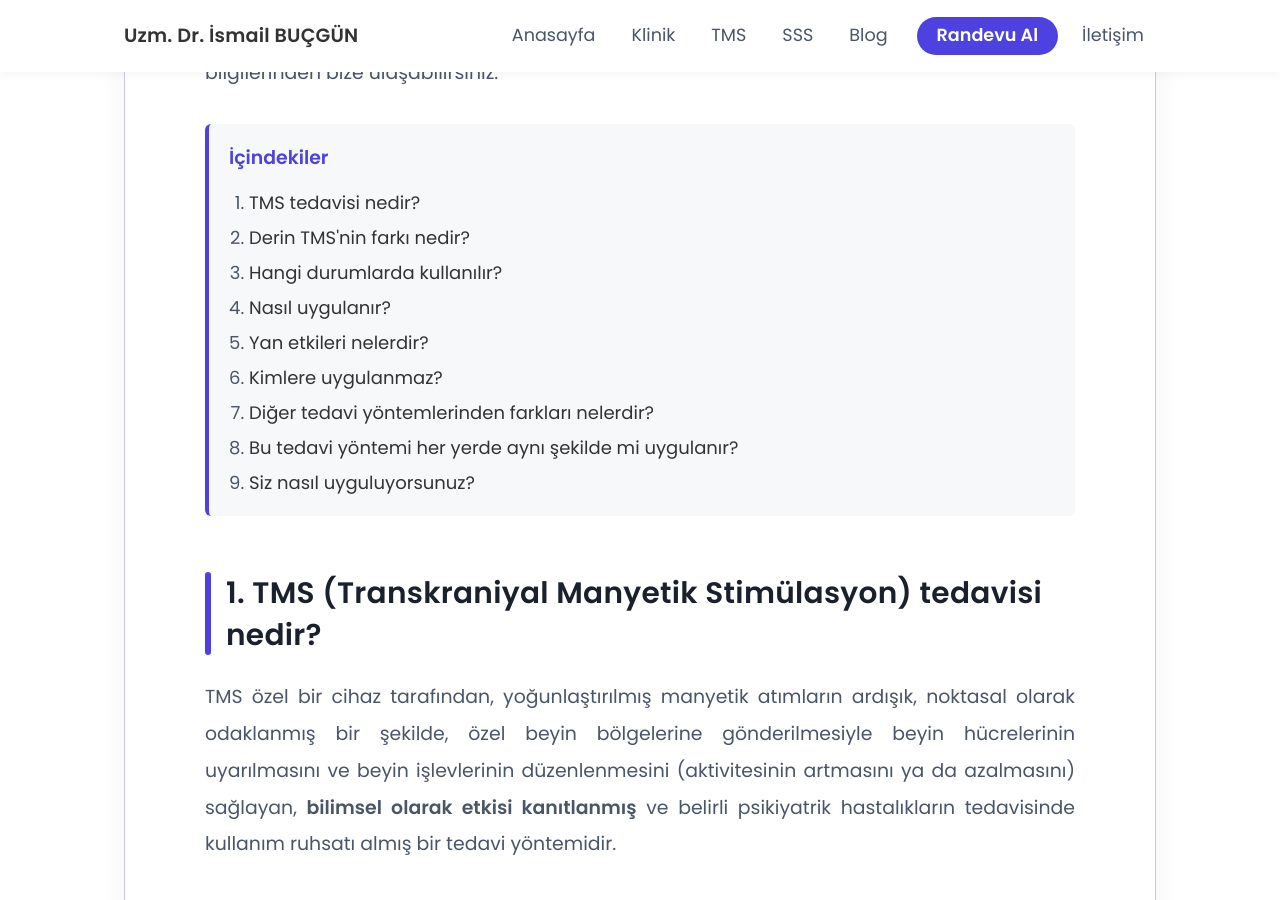
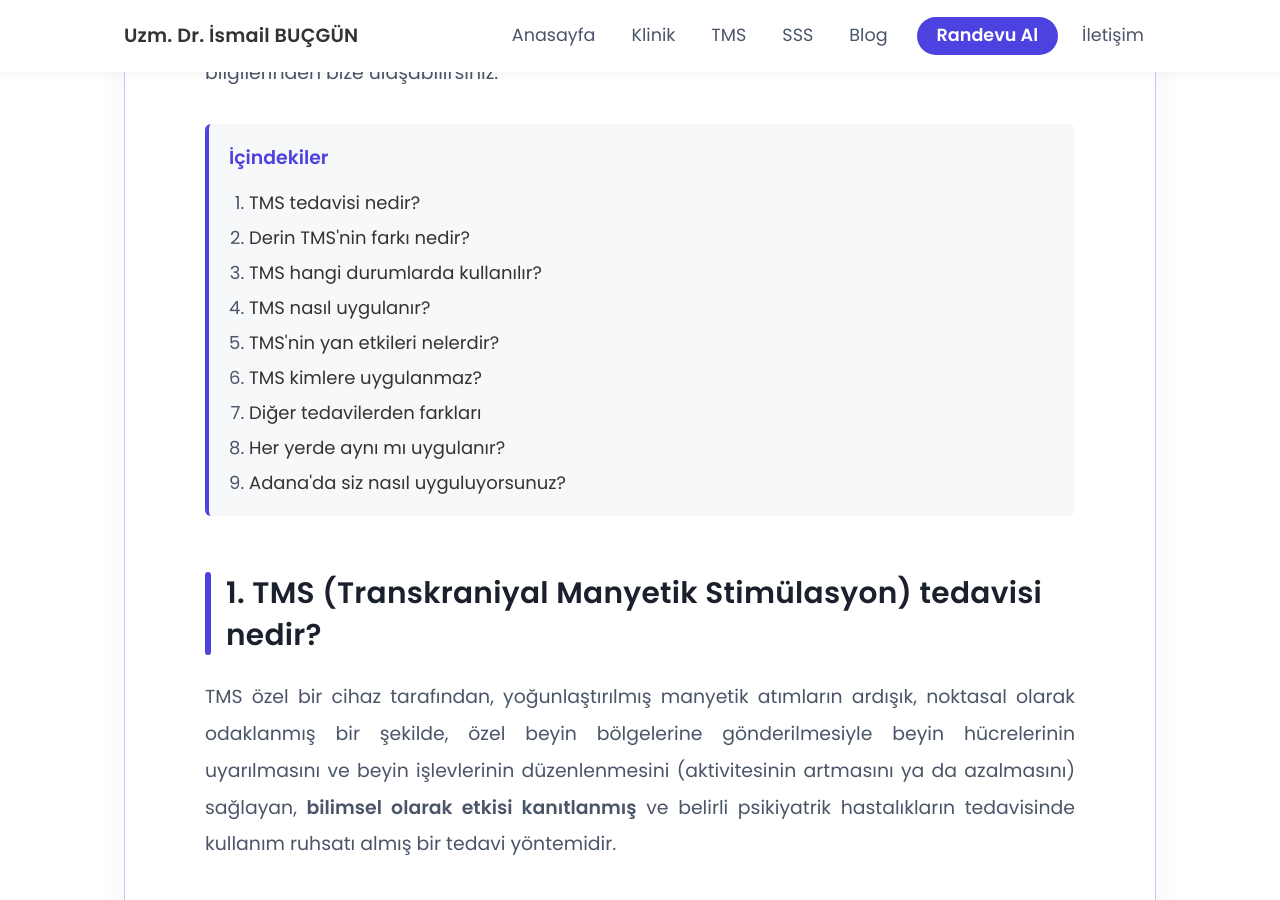
Before and after one commit to ibucgun/ibucgun.github.io, a Jekyll site: the page built from tms.html, in a window 1280 px wide and 900 px high, scrolled down 671 px. Built offline with Jekyll 4.4.1, drawn with Linux system fonts in a browser that asks for light colours; some of the changed text lies outside the part shown.

Commit message:
Update tms.html

```diff
--- a/tms.html
+++ b/tms.html
@@ -21,13 +21,13 @@ Merak ettiklerinizi sormak ve randevu almak için sayfanın altında yer alan il
   <ol>
     <li><a href="#nedir">TMS tedavisi nedir?</a></li>
     <li><a href="#derin-tms-farki">Derin TMS'nin farkı nedir?</a></li>
-    <li><a href="#kullanim-alanlari">Hangi durumlarda kullanılır?</a></li>
-    <li><a href="#nasil-uygulanir">Nasıl uygulanır?</a></li>
-    <li><a href="#yan-etkiler">Yan etkileri nelerdir?</a></li>
-    <li><a href="#kimlere-uygulanmaz">Kimlere uygulanmaz?</a></li>
-    <li><a href="#diger-tedavilerden-farki">Diğer tedavi yöntemlerinden farkları nelerdir?</a></li>
-    <li><a href="#standardizasyon">Bu tedavi yöntemi her yerde aynı şekilde mi uygulanır?</a></li>
-    <li><a href="#nasil-uyguluyorum">Siz nasıl uyguluyorsunuz?</a></li>
+    <li><a href="#kullanim-alanlari">TMS hangi durumlarda kullanılır?</a></li>
+    <li><a href="#nasil-uygulanir">TMS nasıl uygulanır?</a></li>
+    <li><a href="#yan-etkiler">TMS'nin yan etkileri nelerdir?</a></li>
+    <li><a href="#kimlere-uygulanmaz">TMS kimlere uygulanmaz?</a></li>
+    <li><a href="#diger-tedavilerden-farki">Diğer tedavilerden farkları</a></li>
+    <li><a href="#standardizasyon">Her yerde aynı mı uygulanır?</a></li>
+    <li><a href="#nasil-uyguluyorum">Adana'da siz nasıl uyguluyorsunuz?</a></li>
   </ol>
 </nav>
 
@@ -54,7 +54,7 @@ TMS özel bir cihaz tarafından, yoğunlaştırılmış manyetik atımların ard
 
 
 <!-- Bölüm 3 -->
-<h2 id="kullanim-alanlari">3. Hangi durumlarda kullanılır?</h2>
+<h2 id="kullanim-alanlari">3. TMS tedavisi hangi durumlarda kullanılır?</h2>
 
 <h3>FDA tarafından kullanım onayı verilmiş endikasyonlar</h3>
 
@@ -106,7 +106,7 @@ Bunlar dışında, psikiyatri alanı dışındaki bazı nörolojik durumlar (mig
 
 
 <!-- Bölüm 4 -->
-<h2 id="nasil-uygulanir">4. Nasıl uygulanır?</h2>
+<h2 id="nasil-uygulanir">4. TMS tedavisi nasıl uygulanır?</h2>
 
 <p>
 Herhangi bir anestezi uygulaması olmadan hasta tamamen uyanıkken uygulanan bir tedavi yöntemidir. Her hastalık için özel olarak belirlenen beyin bölgeleri kafa üstünden ölçüm yapılarak belirlenir. Ardışık seanslar şeklinde uygulanır. <b>Her bir seans hastalık ve protokole göre değişmekle birlikte yaklaşık 30-40 dakika sürmektedir. Haftada 5 gün, ortalama 4 hafta süreyle toplamda 20 seans uygulanır. Hastanın yanıt durumuna göre ek seanslar uygulanabilir.</b> Seanslar sonrasında hasta günlük yaşamına hemen dönebilir.
@@ -123,7 +123,7 @@ Düzenli ve ardışık uygulama ile etkisini gösteren bir tedavi yöntemidir, b
 
 
 <!-- Bölüm 5 -->
-<h2 id="yan-etkiler">5. Yan etkileri nelerdir?</h2>
+<h2 id="yan-etkiler">5. TMS'nin yan etkileri nelerdir?</h2>
 
 <p>
 TMS tedavisinde yan etkiler genel olarak hafif düzeyde görülür. Bilinen başlıca yan etkiler şunlardır:
@@ -143,7 +143,7 @@ TMS tedavisinde yan etkiler genel olarak hafif düzeyde görülür. Bilinen baş
 
 
 <!-- Bölüm 6 -->
-<h2 id="kimlere-uygulanmaz">6. Kimlere uygulanmaz?</h2>
+<h2 id="kimlere-uygulanmaz">6. TMS tedavisi kimlere uygulanmaz?</h2>
 
 <p>
 Kafa içi metalik implantı olanlara, kalp pili olanlara, <b>nöbet ve epilepsi öyküsü olanlara</b> ve nöbet eşiğini düşüren ilaç kullananlara uygulanmaz.
@@ -151,7 +151,7 @@ Kafa içi metalik implantı olanlara, kalp pili olanlara, <b>nöbet ve epilepsi
 
 
 <!-- Bölüm 7 -->
-<h2 id="diger-tedavilerden-farki">7. Bu tedavinin diğer tedavi yöntemlerinden farkları nelerdir?</h2>
+<h2 id="diger-tedavilerden-farki">7. TMS'nin diğer tedavi yöntemlerinden farkları nelerdir?</h2>
 
 <ol>
   <li><b>Oldukça çok sayıda klinik araştırma TMS ve derin TMS tedavisinin tedaviye direnç durumlarında da etkili bir tedavi olduğunu göstermiştir.</b></li>
@@ -167,7 +167,7 @@ Kafa içi metalik implantı olanlara, kalp pili olanlara, <b>nöbet ve epilepsi
 
 
 <!-- Bölüm 8 -->
-<h2 id="standardizasyon">8. Bu tedavi yöntemi her yerde aynı şekilde mi uygulanır?</h2>
+<h2 id="standardizasyon">8. TMS her yerde aynı şekilde mi uygulanır?</h2>
 
 <p>
 <b>Hayır.</b> Görünürde benzerlikler olsa da uygulama ile ilgili pek çok değişkeni olan; uygulanan protokol, kullanılan cihaz ve başlık ile uygulamaya sonucu değişebilen bir tedavi yöntemidir.
@@ -179,7 +179,7 @@ Kafa içi metalik implantı olanlara, kalp pili olanlara, <b>nöbet ve epilepsi
 
 
 <!-- Bölüm 9 -->
-<h2 id="nasil-uyguluyorum">9. Siz nasıl uyguluyorsunuz?</h2>
+<h2 id="nasil-uyguluyorum">9. Adana'da TMS tedavisini siz nasıl uyguluyorsunuz?</h2>
 
 <p>
 Klinik deneyimim süresince TMS ve derin TMS tedavi uygulamalarında <b>kendi uygulama protokolümü</b> oluşturdum.
```
